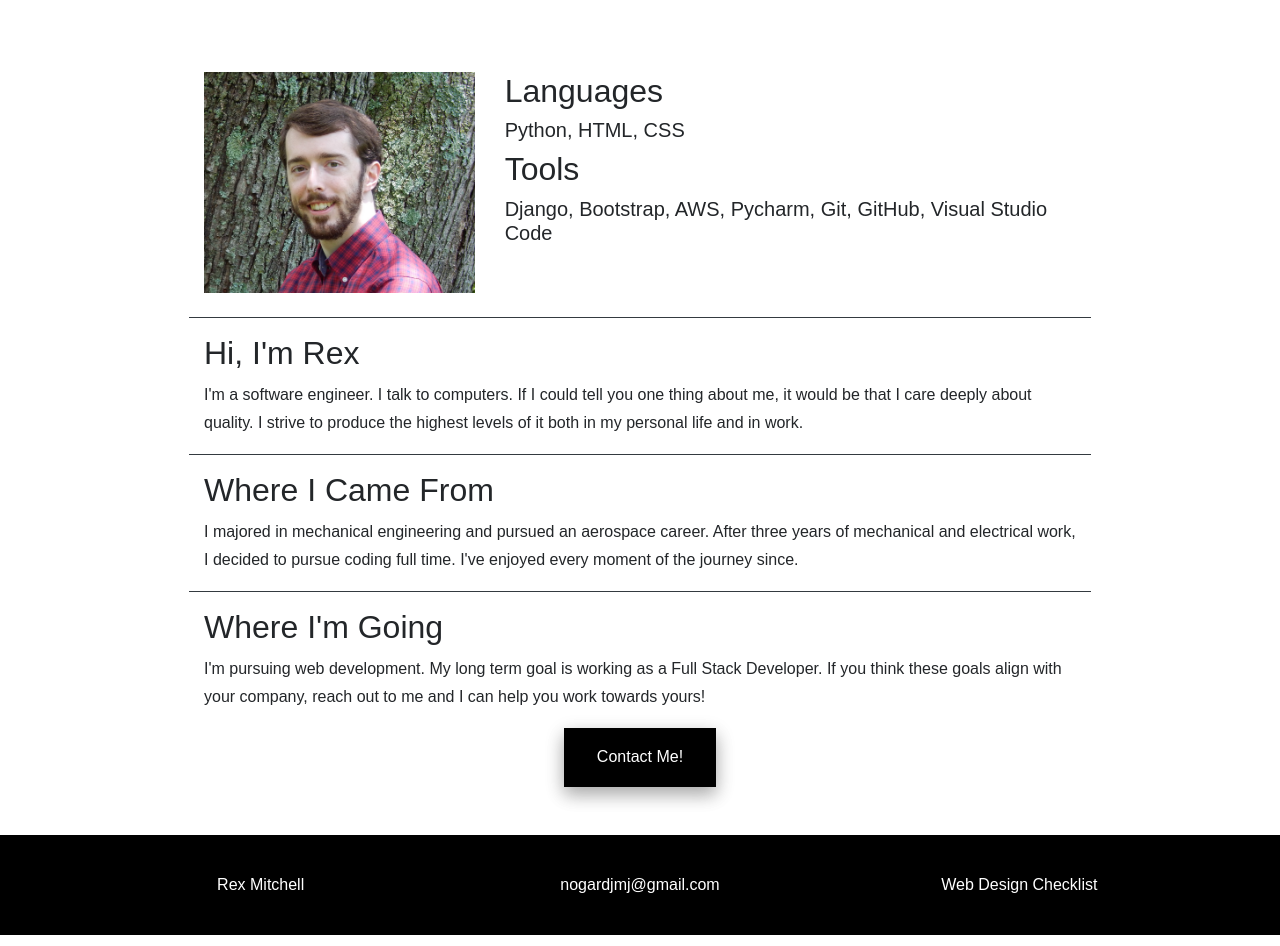
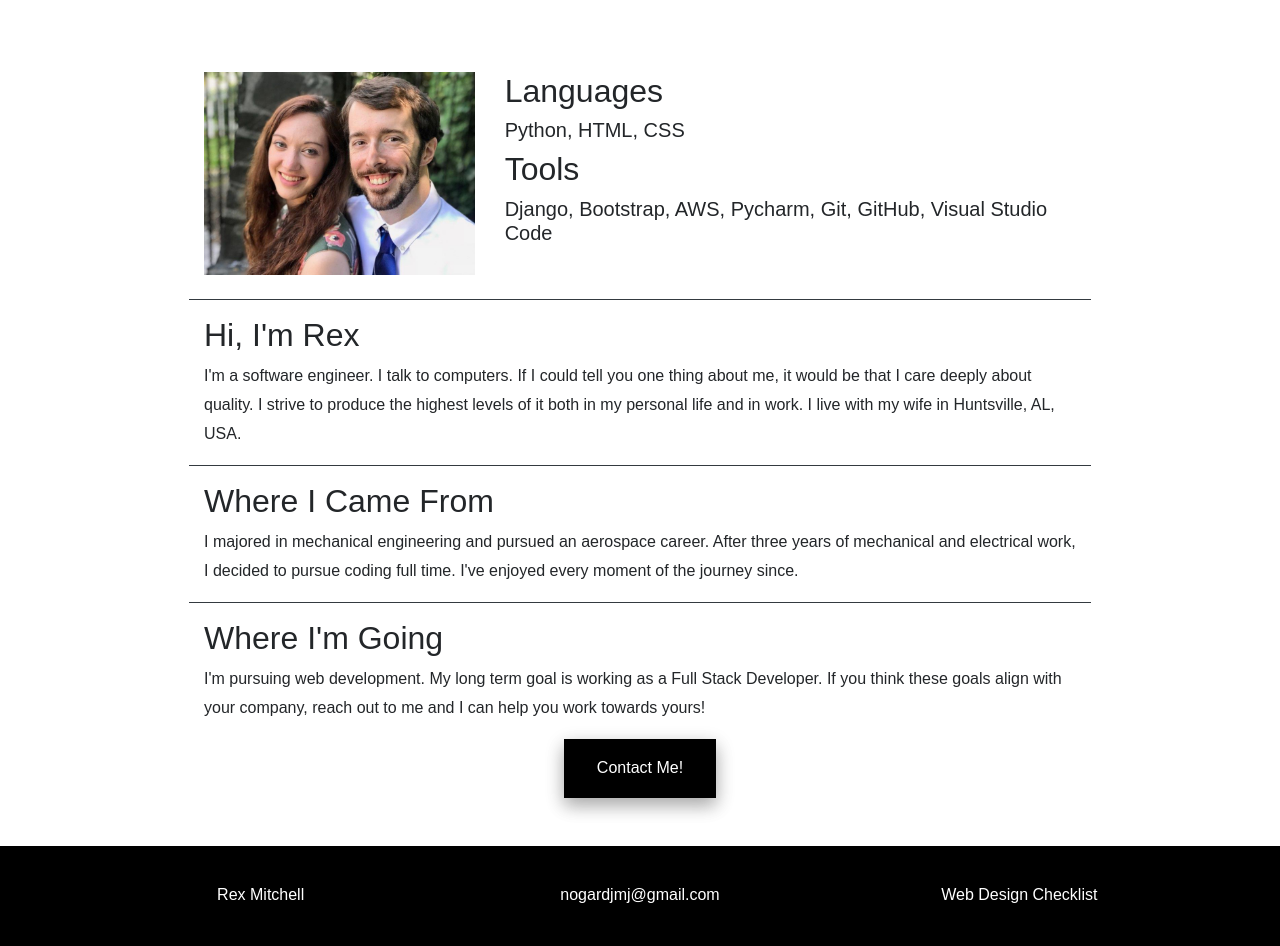
Before and after one commit to RHAM231/My-Django-Website, a Django app: page /about_me/ in a window 1280 px wide. Shown: the part 56-1002 px from the top of the page. Run offline with Django 3.2, Linux system fonts and the light colour scheme; data comes from the database, SQL or seed files in the repository; some libraries are stand-ins or nearby versions.

Commit message:
End of day backup. Working on About Me page.

```diff
--- a/my_website/projects/templates/projects/about_me.html
+++ b/my_website/projects/templates/projects/about_me.html
@@ -76,7 +76,7 @@
 
         <div class="row py-4">
           <div class="col-sm-12 col-md-4 col-lg-4">
-            <img src="{% static 'projects/me.JPG' %}" alt="" style="width:100%">
+            <img src="{% static 'projects/me&wife.JPG' %}" alt="" style="width:100%">
           </div>
           <div class="col-sm-12 col-md-8 col-lg-8">
             <h2 class="">Languages</h2>
@@ -92,7 +92,7 @@
         <h2>Hi, I'm Rex</h2>
         <p>I'm a software engineer. I talk to computers. If I could tell you one thing about me, it would be that I care deeply
           about quality. I strive to produce the highest levels of it both in my personal life
-          and in work.</p>
+          and in work. I live with my wife in Huntsville, AL, USA.</p>
 
         <div class="row border-top border-dark"></div>
         <div class="row py-2"></div>
```
Also changed, not shown: my_website/projects/static/projects/me&wife.jpg (added).
